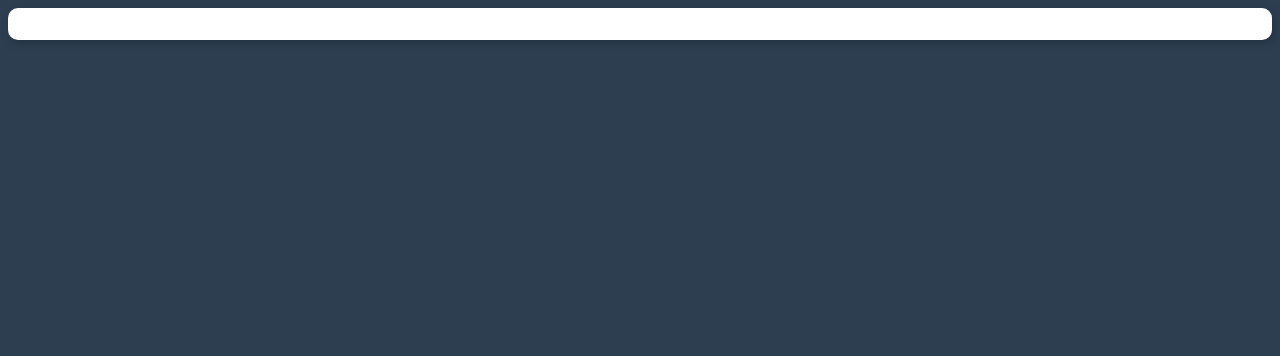
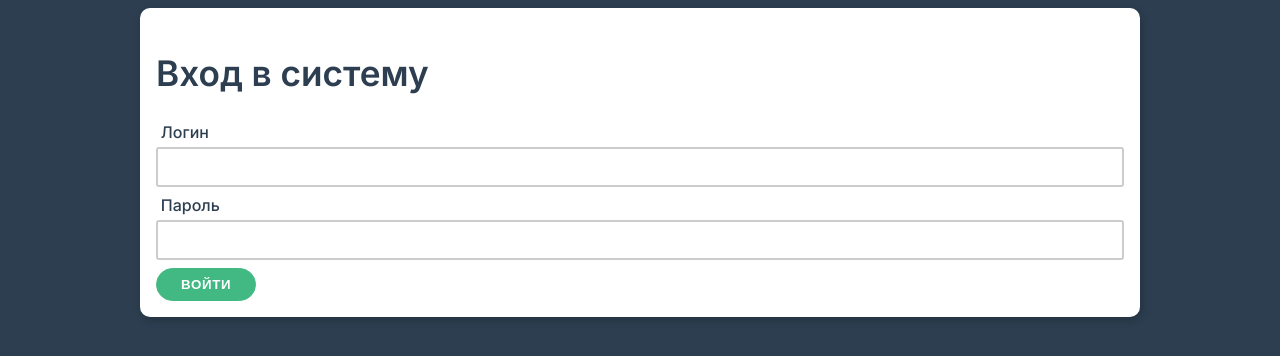
Before and after one commit to JohnnyMogswille/simple_banker, a Vue app: page /auth in a window 1280 px wide. Shown: the top 356 px of the page. Built offline with nearby package versions, Linux system fonts and the light colour scheme.

Commit message:
Устанавливаем vee-validate и yup для валидации

```diff
--- a/package.json
+++ b/package.json
@@ -9,9 +9,11 @@
   },
   "dependencies": {
     "core-js": "^3.8.3",
+    "vee-validate": "^4.12.8",
     "vue": "^3.2.13",
     "vue-router": "^4.0.3",
-    "vuex": "^4.0.0"
+    "vuex": "^4.0.0",
+    "yup": "^1.4.0"
   },
   "devDependencies": {
     "@babel/core": "^7.12.16",
--- a/src/layout/AuthLayout.vue
+++ b/src/layout/AuthLayout.vue
@@ -1,5 +1,7 @@
 <template lang="">
-	<div class="card" />
+	<div class="container">
+		<router-view />
+	</div>
 </template>
 <script>
 export default {}
--- a/src/layout/MainLayout.vue
+++ b/src/layout/MainLayout.vue
@@ -1,7 +1,7 @@
 <template lang="">
-	<the-navbar></the-navbar>
+	<the-navbar />
 	<div class="container with-nav">
-		<div class="card"></div>
+		<router-view />
 	</div>
 </template>
 <script>
--- a/src/router/index.js
+++ b/src/router/index.js
@@ -20,6 +20,7 @@ const routes = [
 	{
 		path: '/auth',
 		name: 'Auth',
+		component: () => import('@/views/AuthView.vue'),
 		meta: {
 			layout: 'auth',
 		},
--- a/src/views/AuthView.vue
+++ b/src/views/AuthView.vue
@@ -1,7 +1,16 @@
-<template lang="">
-	<div>
-		<p>А тут авторизация</p>
-	</div>
+<template>
+	<form class="card" @submit.prevent>
+		<h1>Вход в систему</h1>
+		<div class="form-control">
+			<label for="login">Логин</label>
+			<input id="login" type="text" />
+		</div>
+		<div class="form-control">
+			<label for="password">Пароль</label>
+			<input id="password" type="password" />
+		</div>
+		<button class="btn primary" type="submit">Войти</button>
+	</form>
 </template>
 <script>
 export default {}
```
Also changed, not shown: 1 other file (tests, documents, lock files or other folders).
